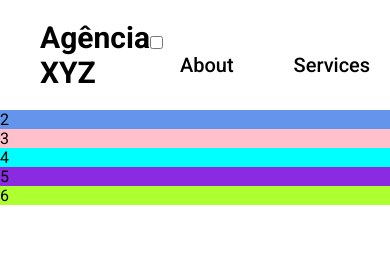
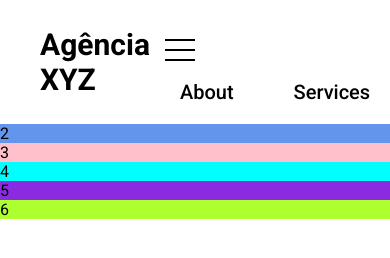
Before and after one commit to FlaviaColiv/modulos-avancados2-CSSeHTML_DEVQUEST, a plain HTML site: page Projeto Landing Page/Index.html in a window 390 px wide. Shown: the top 258 px of the page. Drawn offline with Linux system fonts and the light colour scheme; files that its build step writes are made by us from their sources.

Commit message:
Atualização 2.6

```diff
--- a/Projeto Landing Page/src/menu.css
+++ b/Projeto Landing Page/src/menu.css
@@ -14,3 +14,50 @@
   color: white;
   background-color: coral;
 }
+
+/* RESPOSIVE */
+
+.header .menu {
+  display: none;
+  width: 60px;
+  height: 60px;
+}
+
+.header .hamburguer {
+  background-color: #000;
+  position: relative;
+  display: block;
+  width: 30px;
+  height: 2px;
+  top: 29px;
+  left: 15px;
+  transition: 0.5s ease-in-out;
+}
+
+.header .hamburguer:before, .header .hamburguer:after {
+  background-color: #000;
+  content: "";
+  display: block;
+  width: 100%;
+  height: 100%;
+  position: absolute;
+  transition: 0.2s ease-in-out;
+}
+
+.header .hamburguer:before {
+  top: -10px;
+}
+
+.header .hamburguer:after {
+  bottom: -10px;
+}
+
+.header input {
+  display: none;
+}
+
+@media(max-width: 900px) {
+  .header .menu {
+    display: block;
+  }
+}
--- a/Projeto Landing Page/src/variaveis.css
+++ b/Projeto Landing Page/src/variaveis.css
@@ -1,4 +1,3 @@
 :root {
   --max-width-size: 1920px;
-
 }
```
